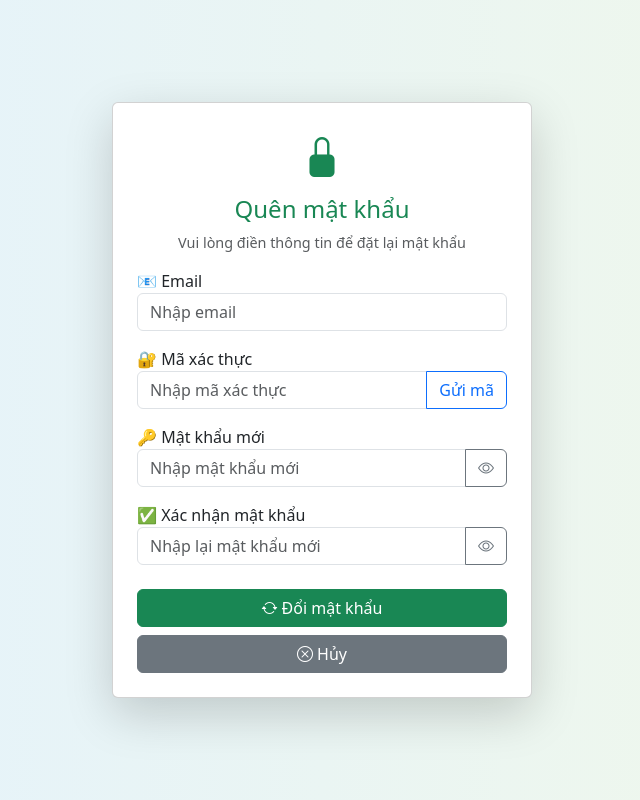
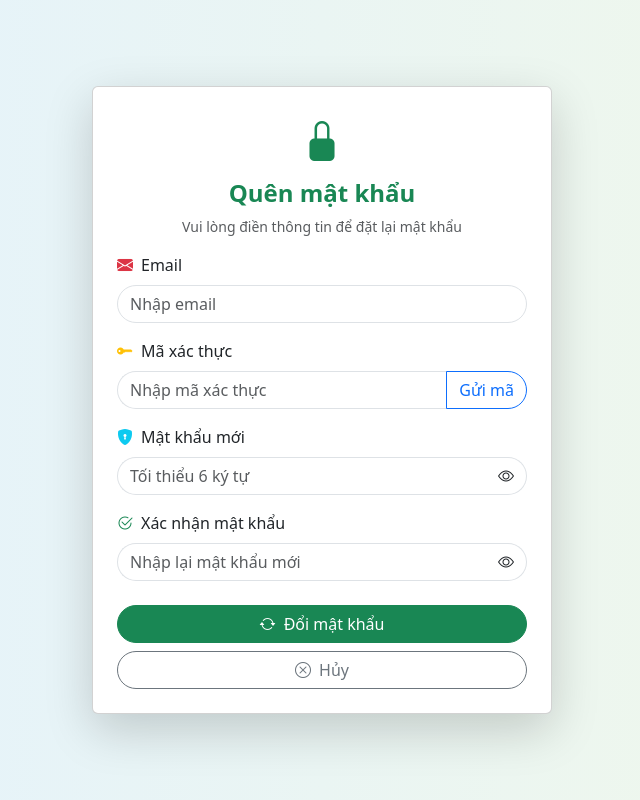
Before and after one commit to Minhpro2005/DATN_NhaThuocTamAn_HP5, a Vue app in the folder NhaThuocTamAnFornEnd/vue-project/: page /quen-mat-khau in a window 1280 px wide. Shown: the whole page, without its empty margins (318-958 px from the left). Built offline with nearby package versions, Linux system fonts and the light colour scheme.

Commit message:
Két nối qpi thành công xong các chức năng của đk, đn, qmk, dmk

```diff
--- a/NhaThuocTamAnFornEnd/vue-project/src/views/User/DangKy.vue
+++ b/NhaThuocTamAnFornEnd/vue-project/src/views/User/DangKy.vue
@@ -1,57 +1,86 @@
 <template>
   <div class="register-container d-flex justify-content-center align-items-center min-vh-100">
     <div class="card p-4 shadow-lg w-100" style="max-width: 500px">
-      <h4 class="text-center mb-4 text-success">📝 Đăng ký tài khoản</h4>
+      <div class="text-center mb-4">
+        <i class="bi bi-person-plus-fill text-success" style="font-size: 2.5rem"></i>
+        <h4 class="mt-2 text-success fw-bold">Đăng ký tài khoản</h4>
+      </div>
 
       <form @submit.prevent="handleRegister" novalidate>
+        <!-- Họ tên -->
         <div class="mb-3">
-          <label class="form-label">Họ tên</label>
+          <label class="form-label d-flex align-items-center">
+            <i class="bi bi-person-fill text-primary me-2"></i> Họ tên
+          </label>
           <input
             v-model="hoTen"
             type="text"
-            class="form-control"
+            class="form-control rounded-pill"
             placeholder="Nhập họ tên..."
-            required
           />
         </div>
 
+        <!-- Email -->
         <div class="mb-3">
-          <label class="form-label">Email</label>
+          <label class="form-label d-flex align-items-center">
+            <i class="bi bi-envelope-fill text-danger me-2"></i> Email
+          </label>
           <input
             v-model="email"
             type="email"
-            class="form-control"
+            class="form-control rounded-pill"
             placeholder="Nhập email..."
-            required
           />
         </div>
 
+        <!-- Mật khẩu -->
         <div class="mb-3">
-          <label class="form-label">Mật khẩu</label>
+          <label class="form-label d-flex align-items-center">
+            <i class="bi bi-lock-fill text-warning me-2"></i> Mật khẩu
+          </label>
           <div class="input-group">
             <input
               :type="showPassword ? 'text' : 'password'"
               v-model="password"
-              class="form-control"
+              class="form-control rounded-start-pill border-end-0"
               placeholder="Tối thiểu 6 ký tự"
-              required
             />
-            <button
-              class="btn btn-outline-secondary"
-              type="button"
+            <span
+              class="input-group-text bg-white border-start-0 rounded-end-pill"
+              style="cursor: pointer"
               @click="showPassword = !showPassword"
             >
               <i :class="showPassword ? 'bi bi-eye-slash' : 'bi bi-eye'"></i>
-            </button>
+            </span>
           </div>
         </div>
 
-        <div v-if="error" class="alert alert-danger text-center py-2">{{ error }}</div>
+        <!-- Xác nhận mật khẩu -->
+        <div class="mb-3">
+          <label class="form-label d-flex align-items-center">
+            <i class="bi bi-shield-lock-fill text-info me-2"></i> Xác nhận mật khẩu
+          </label>
+          <input
+            :type="showPassword ? 'text' : 'password'"
+            v-model="confirmPassword"
+            class="form-control rounded-pill"
+            placeholder="Nhập lại mật khẩu"
+          />
+        </div>
 
-        <button type="submit" class="btn btn-success w-100">Đăng ký</button>
+        <!-- Thông báo lỗi -->
+        <div v-if="error" class="alert alert-danger d-flex align-items-center mt-3 py-2">
+          <i class="bi bi-exclamation-circle me-2"></i>
+          <span>{{ error }}</span>
+        </div>
+
+        <!-- Nút đăng ký -->
+        <button type="submit" class="btn btn-success w-100 rounded-pill mt-3">
+          <i class="bi bi-check-circle me-2"></i> Đăng ký
+        </button>
       </form>
 
-      <p class="text-center text-muted mt-3" style="font-size: 0.9rem">
+      <p class="text-center text-muted mt-3 small">
         Đã có tài khoản?
         <router-link to="/dang-nhap" class="text-decoration-none">Đăng nhập</router-link>
       </p>
@@ -67,6 +96,7 @@ import { useRouter } from 'vue-router'
 const hoTen = ref('')
 const email = ref('')
 const password = ref('')
+const confirmPassword = ref('')
 const showPassword = ref(false)
 const error = ref('')
 const router = useRouter()
@@ -74,13 +104,18 @@ const router = useRouter()
 function handleRegister() {
   error.value = ''
 
-  if (!hoTen.value || !email.value || !password.value) {
-    error.value = 'Vui lòng điền đầy đủ thông tin!'
+  if (!hoTen.value || !email.value || !password.value || !confirmPassword.value) {
+    error.value = '❗ Vui lòng điền đầy đủ thông tin!'
     return
   }
 
   if (password.value.length < 6) {
-    error.value = 'Mật khẩu phải có ít nhất 6 ký tự!'
+    error.value = '❗ Mật khẩu phải có ít nhất 6 ký tự!'
+    return
+  }
+
+  if (password.value !== confirmPassword.value) {
+    error.value = '❗ Mật khẩu và xác nhận không khớp!'
     return
   }
 
@@ -97,7 +132,7 @@ function handleRegister() {
       router.push(`/xac-thuc-email?email=${encodeURIComponent(email.value)}`)
     })
     .catch((err) => {
-      error.value = err.response?.data?.message || 'Đăng ký thất bại!'
+      error.value = err.response?.data?.message || '❌ Đăng ký thất bại!'
     })
 }
 </script>
@@ -108,11 +143,13 @@ function handleRegister() {
   padding: 40px 0;
 }
 .card {
-  border-radius: 16px;
-  background-color: #fff;
+  border-radius: 20px;
 }
 input.form-control:focus {
   border-color: #2e7d32;
   box-shadow: 0 0 0 0.2rem rgba(46, 125, 50, 0.25);
 }
+.input-group-text {
+  height: 100%;
+}
 </style>
--- a/NhaThuocTamAnFornEnd/vue-project/src/views/User/DangNhap.vue
+++ b/NhaThuocTamAnFornEnd/vue-project/src/views/User/DangNhap.vue
@@ -57,7 +57,7 @@ import { ref } from 'vue'
 import { useRouter } from 'vue-router'
 import axios from 'axios'
 import { UserStore } from './UserStore'
-import { CartStore } from './CartStore' // ⚠ Đã thêm đồng bộ CartStore
+import { CartStore } from './CartStore'
 
 const email = ref('')
 const password = ref('')
@@ -69,7 +69,7 @@ function togglePassword() {
   showPassword.value = !showPassword.value
 }
 
-function handleLogin() {
+async function handleLogin() {
   error.value = ''
 
   if (!email.value || !password.value) {
@@ -77,51 +77,77 @@ function handleLogin() {
     return
   }
 
-  axios
-    .post('http://localhost:8080/api/auth/dang-nhap', {
+  try {
+    const res = await axios.post('http://localhost:8080/api/auth/dang-nhap', {
       email: email.value,
       matKhau: password.value,
     })
-    .then((res) => {
+
     const user = res.data
 
-      // ✅ Cập nhật reactive user info
+    // ✅ Lưu user vào localStorage
     UserStore.setUser(user)
-      // ✅ Đồng bộ cart ngay sau login
-      CartStore.updateCount()
+    localStorage.setItem('userInfo', JSON.stringify(user))
+    localStorage.setItem('maKH', user.maKH)
+
+    // ✅ Gộp giỏ hàng tạm (nếu có)
+    const tempCart = JSON.parse(localStorage.getItem('cart_temp') || '[]')
+    const key = `cart_${user.maKH}`
+    const existingCart = JSON.parse(localStorage.getItem(key) || '[]')
+
+    tempCart.forEach((item) => {
+      const found = existingCart.find((sp) => sp.id === item.id)
+      if (found) {
+        found.soLuong += item.soLuong
+      } else {
+        existingCart.push(item)
+      }
+    })
+
+    if (tempCart.length > 0) {
+      localStorage.setItem(key, JSON.stringify(existingCart))
+      localStorage.removeItem('cart_temp')
+    }
+
+    // ✅ Cập nhật giỏ hàng
+    CartStore.init()
 
     alert('✅ Đăng nhập thành công!')
 
+    // ✅ Điều hướng theo vai trò
     switch (user.vaiTro) {
       case 1:
       case 2:
         router.push('/admin')
         break
-        case 3:
       default:
         router.push('/home')
     }
-    })
-    .catch((err) => {
-      if (
-        err.response?.status === 403 &&
-        err.response.data?.message?.includes('chưa được xác thực')
-      ) {
-        alert(err.response.data.message)
-        const emailQuery = encodeURIComponent(email.value)
-        router.push(`/xac-thuc-email?email=${emailQuery}`)
-      } else if (err.response?.status === 401) {
-        error.value = '❌ Email hoặc mật khẩu không đúng!'
-      } else {
-        error.value = '❌ Lỗi kết nối đến máy chủ!'
+  } catch (err) {
+    const res = err.response
+
+    if (res?.status === 403) {
+      const message = res.data?.message || ''
+
+      if (message.includes('chưa được xác thực')) {
+        alert('⚠️ Tài khoản chưa được xác thực. Vui lòng kiểm tra email để xác thực.')
+        const emailFromServer = res.data?.email || email.value
+        router.push(`/xac-thuc-email?email=${encodeURIComponent(emailFromServer)}`)
+        return
       }
-    })
+
+      // Nếu tài khoản bị khóa
+      error.value = message
+      return
+    }
+
+    error.value = res?.data?.message || 'Email hoặc mật khẩu không đúng.'
+  }
 }
 </script>
 
 <style scoped>
 @import url('https://cdn.jsdelivr.net/npm/bootstrap-icons@1.10.5/font/bootstrap-icons.css');
-
 .login-container {
   background: linear-gradient(to right, #e3f2fd, #f1f8e9);
   padding: 40px 20px;
--- a/NhaThuocTamAnFornEnd/vue-project/src/views/User/QuenMatKhau.vue
+++ b/NhaThuocTamAnFornEnd/vue-project/src/views/User/QuenMatKhau.vue
@@ -2,43 +2,41 @@
   <div
     class="forgot-password-container d-flex justify-content-center align-items-center min-vh-100"
   >
-    <div class="card shadow-lg p-4 rounded" style="max-width: 420px; width: 100%">
+    <div class="card shadow-lg p-4 rounded" style="max-width: 460px; width: 100%">
       <div class="text-center mb-3">
         <i class="bi bi-lock-fill text-success" style="font-size: 2.5rem"></i>
-        <h4 class="mt-2 text-success">Quên mật khẩu</h4>
-        <p class="text-muted mb-0" style="font-size: 0.9rem">
-          Vui lòng điền thông tin để đặt lại mật khẩu
-        </p>
+        <h4 class="mt-2 text-success fw-bold">Quên mật khẩu</h4>
+        <p class="text-muted mb-0 small">Vui lòng điền thông tin để đặt lại mật khẩu</p>
       </div>
 
       <form @submit.prevent="handleResetPassword">
         <!-- Email -->
-        <div class="form-group mb-3">
-          <label for="email">📧 Email</label>
+        <div class="mb-3">
+          <label class="form-label d-flex align-items-center">
+            <i class="bi bi-envelope-fill me-2 text-danger"></i> Email
+          </label>
           <input
             type="email"
-            class="form-control"
-            id="email"
+            class="form-control rounded-pill"
             v-model="email"
             placeholder="Nhập email"
-            required
           />
         </div>
 
         <!-- Mã xác thực -->
-        <div class="form-group mb-3">
-          <label for="verificationCode">🔐 Mã xác thực</label>
+        <div class="mb-3">
+          <label class="form-label d-flex align-items-center">
+            <i class="bi bi-key-fill me-2 text-warning"></i> Mã xác thực
+          </label>
           <div class="input-group">
             <input
               type="text"
-              class="form-control"
-              id="verificationCode"
+              class="form-control rounded-start-pill border-end-0"
               v-model="verificationCode"
               placeholder="Nhập mã xác thực"
-              required
             />
             <button
-              class="btn btn-outline-primary"
+              class="btn btn-outline-primary rounded-end-pill"
               type="button"
               :disabled="countdown > 0"
               @click="sendCode"
@@ -49,51 +47,70 @@
         </div>
 
         <!-- Mật khẩu mới -->
-        <div class="form-group mb-3">
-          <label for="newPassword">🔑 Mật khẩu mới</label>
+        <div class="mb-3">
+          <label class="form-label d-flex align-items-center">
+            <i class="bi bi-shield-lock-fill me-2 text-info"></i> Mật khẩu mới
+          </label>
           <div class="input-group">
             <input
               :type="showNewPassword ? 'text' : 'password'"
-              class="form-control"
-              id="newPassword"
+              class="form-control rounded-start-pill border-end-0"
               v-model="newPassword"
-              placeholder="Nhập mật khẩu mới"
-              required
+              placeholder="Tối thiểu 6 ký tự"
             />
-            <button class="btn btn-outline-secondary" type="button" @click="toggleNewPassword">
+            <span
+              class="input-group-text bg-white rounded-end-pill border-start-0"
+              @click="toggleNewPassword"
+              style="cursor: pointer"
+            >
               <i :class="showNewPassword ? 'bi bi-eye-slash' : 'bi bi-eye'"></i>
-            </button>
+            </span>
           </div>
         </div>
 
         <!-- Xác nhận mật khẩu -->
-        <div class="form-group mb-3">
-          <label for="confirmPassword">✅ Xác nhận mật khẩu</label>
+        <div class="mb-3">
+          <label class="form-label d-flex align-items-center">
+            <i class="bi bi-check2-circle me-2 text-success"></i> Xác nhận mật khẩu
+          </label>
           <div class="input-group">
             <input
               :type="showConfirmPassword ? 'text' : 'password'"
-              class="form-control"
-              id="confirmPassword"
+              class="form-control rounded-start-pill border-end-0"
               v-model="confirmPassword"
               placeholder="Nhập lại mật khẩu mới"
-              required
             />
-            <button class="btn btn-outline-secondary" type="button" @click="toggleConfirmPassword">
+            <span
+              class="input-group-text bg-white rounded-end-pill border-start-0"
+              @click="toggleConfirmPassword"
+              style="cursor: pointer"
+            >
               <i :class="showConfirmPassword ? 'bi bi-eye-slash' : 'bi bi-eye'"></i>
-            </button>
+            </span>
           </div>
         </div>
 
         <!-- Thông báo -->
-        <div v-if="errorMessage" class="alert alert-danger py-2">{{ errorMessage }}</div>
-        <div v-if="successMessage" class="alert alert-success py-2">{{ successMessage }}</div>
+        <div v-if="errorMessage" class="alert alert-danger d-flex align-items-center py-2">
+          <i class="bi bi-exclamation-triangle-fill me-2"></i>
+          <span>{{ errorMessage }}</span>
+        </div>
 
-        <!-- Buttons -->
-        <button type="submit" class="btn btn-success w-100 mt-2">
-          <i class="bi bi-arrow-repeat me-1"></i>Đổi mật khẩu
+        <div v-if="successMessage" class="alert alert-success d-flex align-items-center py-2">
+          <i class="bi bi-check-circle-fill me-2"></i>
+          <span>{{ successMessage }}</span>
+        </div>
+
+        <!-- Nút hành động -->
+        <button type="submit" class="btn btn-success w-100 rounded-pill mt-2">
+          <i class="bi bi-arrow-repeat me-1"></i> Đổi mật khẩu
         </button>
-        <button type="button" class="btn btn-secondary w-100 mt-2" @click="handleCancel">
-          <i class="bi bi-x-circle me-1"></i>Hủy
+        <button
+          type="button"
+          class="btn btn-outline-secondary w-100 rounded-pill mt-2"
+          @click="handleCancel"
+        >
+          <i class="bi bi-x-circle me-1"></i> Hủy
         </button>
       </form>
     </div>
@@ -117,7 +134,7 @@ const confirmPassword = ref('')
 const errorMessage = ref('')
 const successMessage = ref('')
 
-// Ẩn/hiện mật khẩu
+// Hiện/ẩn mật khẩu
 const showNewPassword = ref(false)
 const showConfirmPassword = ref(false)
 
@@ -128,7 +145,7 @@ function toggleConfirmPassword() {
   showConfirmPassword.value = !showConfirmPassword.value
 }
 
-// Đếm ngược gửi mã
+// Gửi mã
 const countdown = ref(0)
 let timer = null
 
@@ -170,6 +187,11 @@ function handleResetPassword() {
     return
   }
 
+  if (newPassword.value.length < 6) {
+    errorMessage.value = '⚠️ Mật khẩu phải có ít nhất 6 ký tự!'
+    return
+  }
+
   if (newPassword.value !== confirmPassword.value) {
     errorMessage.value = '⚠️ Mật khẩu xác nhận không khớp.'
     return
@@ -188,9 +210,7 @@ function handleResetPassword() {
     })
     .then(() => {
       successMessage.value = '✅ Mật khẩu đã được đặt lại thành công!'
-      setTimeout(() => {
-        router.push('/dang-nhap')
-      }, 2000)
+      setTimeout(() => router.push('/dang-nhap'), 2000)
     })
     .catch((err) => {
       errorMessage.value =
@@ -210,13 +230,16 @@ function handleCancel() {
 }
 .card {
   background-color: #fff;
-  border-radius: 16px;
+  border-radius: 20px;
 }
 input.form-control:focus {
   border-color: #2e7d32;
   box-shadow: 0 0 0 0.2rem rgba(46, 125, 50, 0.25);
 }
-button.btn-success:hover {
-  background-color: #2e7d32;
+.input-group-text {
+  height: 100%;
+}
+button:disabled {
+  opacity: 0.7;
 }
 </style>
```
Lines whose indentation alone changed are shown as unchanged.
